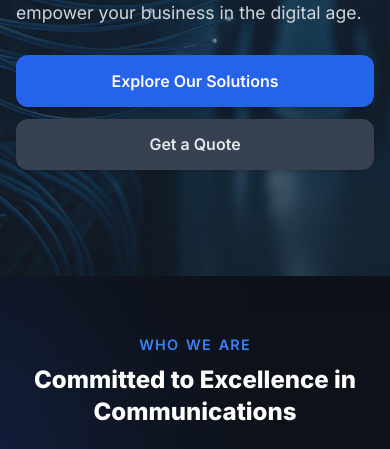
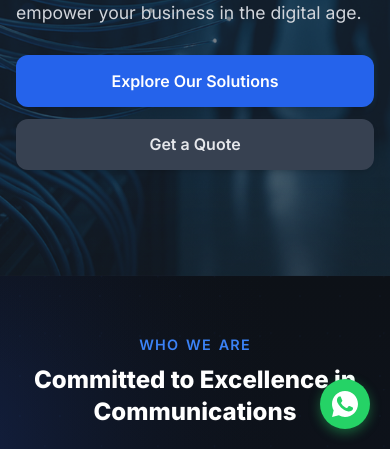
Before and after one commit to ahmed2galal-gif/Fyrm, a website: page index.html in a window 390 px wide. Shown: the part 395-844 px from the top of the page. Drawn offline with nearby package versions, Linux system fonts and the light colour scheme.

Commit message:
added whatsapp floating button to index.html

```diff
--- a/index.html
+++ b/index.html
@@ -758,6 +758,62 @@
             flex-wrap: wrap;
             justify-content: center;
             overflow-x: visible;
+        }
+
+        /* WhatsApp floating button */
+        .whatsapp-float {
+            position: fixed;
+            bottom: 30px;
+            right: 30px;
+            background-color: #25D366;
+            color: white;
+            width: 60px;
+            height: 60px;
+            border-radius: 50%;
+            display: flex;
+            align-items: center;
+            justify-content: center;
+            box-shadow: 0 4px 12px rgba(37, 211, 102, 0.4);
+            z-index: 1000;
+            transition: all 0.3s ease;
+            cursor: pointer;
+            text-decoration: none;
+        }
+
+        .whatsapp-float:hover {
+            background-color: #128C7E;
+            transform: scale(1.1);
+            box-shadow: 0 6px 20px rgba(37, 211, 102, 0.6);
+        }
+
+        .whatsapp-float svg {
+            width: 32px;
+            height: 32px;
+        }
+
+        /* RTL adjustment for WhatsApp button */
+        [dir="rtl"] .whatsapp-float {
+            right: auto;
+            left: 30px;
+        }
+
+        @media (max-width: 768px) {
+            .whatsapp-float {
+                width: 50px;
+                height: 50px;
+                bottom: 20px;
+                right: 20px;
+            }
+
+            [dir="rtl"] .whatsapp-float {
+                right: auto;
+                left: 20px;
+            }
+
+            .whatsapp-float svg {
+                width: 26px;
+                height: 26px;
+            }
         }
 
         /* Logo items - larger, responsive and optimized for smooth animations */
@@ -1476,6 +1532,13 @@
         </section>
     </main>
 
+    <!-- WhatsApp Floating Button -->
+    <a href="https://wa.me/201555111502" target="_blank" rel="noopener noreferrer" class="whatsapp-float" aria-label="Contact us on WhatsApp">
+        <svg viewBox="0 0 32 32" fill="currentColor">
+            <path d="M16.002 0C7.164 0 0 7.163 0 16c0 2.838.744 5.498 2.047 7.806L.092 31.902l8.261-2.142A15.922 15.922 0 0016.002 32C24.839 32 32 24.837 32 16S24.839 0 16.002 0zm9.381 22.852c-.384 1.084-2.264 2.102-3.127 2.218-.837.115-1.923.155-3.093-.194-.71-.213-1.622-.496-2.785-.972-4.868-2.107-8.046-7.001-8.288-7.325-.243-.324-1.987-2.643-1.987-5.042s1.258-3.578 1.704-4.065c.446-.487.973-.609 1.297-.609s.649.003.934.017c.299.015.701-.114 1.097 1.06.398 1.184 1.358 3.318 1.479 3.563.121.244.202.53.04.854-.162.324-.243.527-.486.812-.244.284-.513.635-.732.853-.244.243-.497.507-.214.994.284.487 1.262 2.08 2.707 3.37 1.859 1.656 3.426 2.17 3.912 2.414.486.244.769.203 1.053-.122.284-.324 1.219-1.425 1.544-1.913.324-.487.649-.405 1.094-.244.446.162 2.828 1.335 3.314 1.579.486.244.81.365.933.568.12.203.12 1.175-.265 2.259z"></path>
+        </svg>
+    </a>
+
     <!-- Footer -->
     <footer class="bg-gray-900 border-t border-gray-700">
         <div class="max-w-7xl mx-auto py-8 px-4 sm:px-6 lg:px-8">
```
